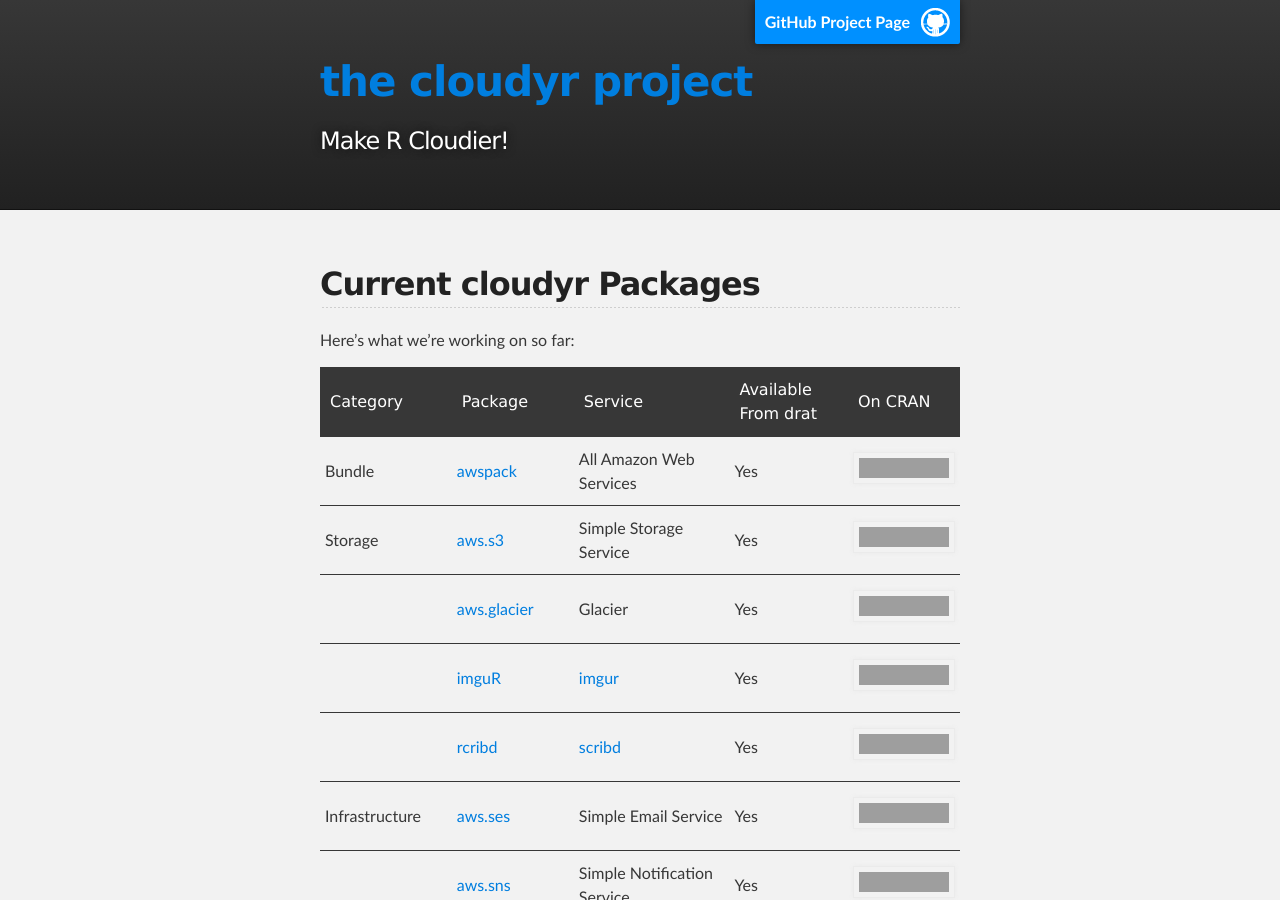
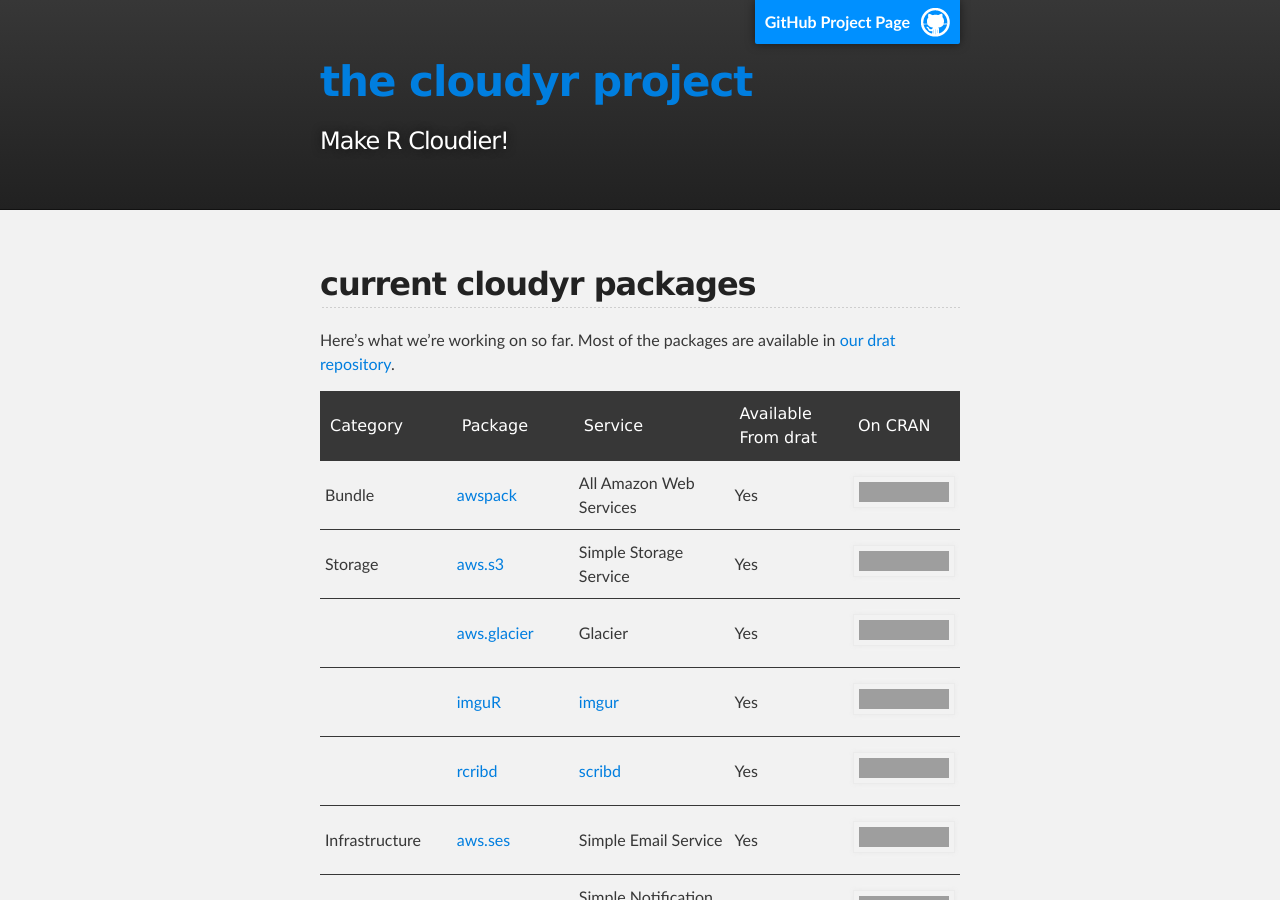
Before and after one commit to cloudyr/cloudyr.github.io, a Jekyll site: the page built from packages.md, in a window 1280 px wide and 900 px high, cut to the strip 0-900 px from the top of the window. Built offline with Jekyll 4.4.1, drawn with Linux system fonts in a browser that asks for light colours; some of the changed text lies outside the part shown; grey boxes are pictures that could not be loaded.

Commit message:
Update packages.md

```diff
--- a/packages.md
+++ b/packages.md
@@ -3,9 +3,9 @@ layout: default
 title: the cloudyr project
 ---
 
-## Current cloudyr Packages ##
+## current cloudyr packages ##
 
-Here's what we're working on so far:
+Here's what we're working on so far. Most of the packages are available in [our drat repository](../drat).
 
 | Category | Package | Service | Available From drat | On CRAN |
 |----------|---------|---------|---------------------|---------|
@@ -32,7 +32,7 @@ Here's what we're working on so far:
 |  | [appveyor](https://github.com/cloudyr/appveyor) | Appveyor API Client  | No | [![CRAN](http://www.r-pkg.org/badges/version/appveyor)](https://cloud.r-project.org/package=appveyor) |
 |  | [circleci](https://github.com/cloudyr/circleci) | Circle-CI API Client  | Yes | [![CRAN](http://www.r-pkg.org/badges/version/circleci)](https://cloud.r-project.org/package=circleci) |
 
-Contributions are always welcome. See [the cloudyr style guide](../styleguide/index.html) for guidance on package development, structure, and coding style. Pull requests via GitHub are the preferred way to contribute code and documentation. Ideas, brainstorming, and general discussion are welcome as issues on project-specific repositories or in [cloudyr's gitter chatroom](https://gitter.im/cloudyr).
+Contributions are always welcome. See [the cloudyr style guide](../styleguide) for guidance on package development, structure, and coding style. Pull requests via GitHub are the preferred way to contribute code and documentation. Ideas, brainstorming, and general discussion are welcome as issues on project-specific repositories or in [cloudyr's gitter chatroom](https://gitter.im/cloudyr). If you would like to contribute a new package, have a look at [the contributing page](../contributing).
 
 <!--
  - [aws.container](http://github.com/cloudyr/aws.container): EC2 container client
```
